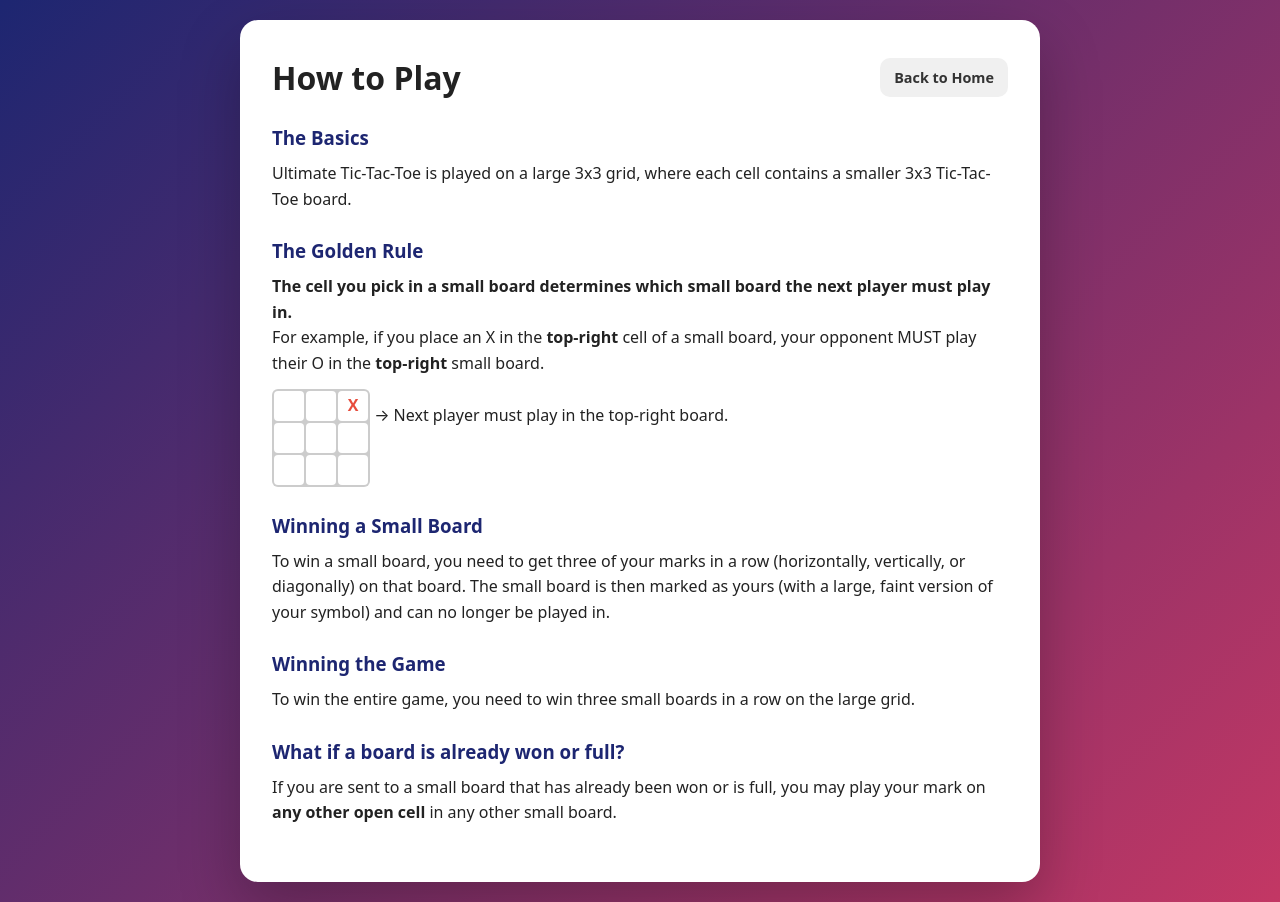
After one commit to zackjaffe07-commits/ultimate-ttt, a Flask app: page /rules in a window 1280 px wide. The commit adds this page. Run offline with Flask 3, Linux system fonts and the light colour scheme.

Commit message:
improved style

```diff
--- a/app.py
+++ b/app.py
@@ -62,6 +62,10 @@ def load_user(user_id):
 @app.route('/')
 def landing():
     return render_template('landing.html')
+
+@app.route('/rules')
+def rules():
+    return render_template('rules.html')
 
 @app.route('/guest')
 def guest_login():
@@ -172,16 +176,13 @@ def join(data):
     players = game_data["players"]
     user_id = current_user.get_id()
 
-    # Find if user is already in the game (reconnecting)
     old_sid = next((s for s, p in players.items() if p.get('user_id') == user_id), None)
 
     if old_sid:
-        # Player is rejoining, update their sid
         if old_sid != sid:
             players[sid] = players.pop(old_sid)
         emit("assign", players[sid]["symbol"])
     else:
-        # New player is joining
         if len(players) < 2:
             symbol = "X" if len(players) == 0 else "O"
             players[sid] = {"symbol": symbol, "user_id": user_id, "username": current_user.username}
@@ -199,7 +200,7 @@ def record_match(game_data, winner_symbol):
     p1 = User.query.get(player_list[0]['user_id'])
     p2 = User.query.get(player_list[1]['user_id'])
 
-    if not p1 or not p2: return # Ensure both players are actual users
+    if not p1 or not p2: return
 
     if winner_symbol == "D":
         match = Match(winner=p1, loser=p2, is_draw=True)
@@ -282,13 +283,6 @@ def disconnect():
     sid = request.sid
     for g in [games, guest_games]:
         for room, game_data in list(g.items()):
-            # Handle player leaving
-            if sid in game_data["players"]:
-                # For simplicity, we can end the game if a player disconnects.
-                # A more advanced implementation could allow reconnection for a short period.
-                pass # The robust join logic now handles reconnection.
-
-            # Handle spectator leaving
             if sid in game_data["spectators"]:
                 game_data["spectators"].remove(sid)
                 leave_room(room)
--- a/templates/game.html
+++ b/templates/game.html
@@ -11,7 +11,7 @@
 
     <div class="top-bar">
         <div>
-            <h2>Room {{ room }}</h2>
+            <h2>Room: {{ room }}</h2>
             <p id="player" class="muted"></p>
         </div>
 
--- a/templates/home.html
+++ b/templates/home.html
@@ -24,7 +24,10 @@
             <p class="error">{{ error }}</p>
         {% endif %}
 
-        <button class="primary" id="create">Create Game</button>
+        <div class="home-actions">
+            <button class="primary" id="create">Create Game</button>
+            <a href="{{ url_for('rules') }}" class="button secondary">How to Play</a>
+        </div>
 
         <div class="divider">or</div>
 
--- /dev/null
+++ b/templates/rules.html
@@ -0,0 +1,65 @@
+<!DOCTYPE html>
+<html lang="en">
+<head>
+    <meta charset="UTF-8">
+    <title>How to Play - Ultimate Tic Tac Toe</title>
+    <link rel="stylesheet" href="{{ url_for('static', filename='css/style.css') }}">
+    <style>
+        .rules-layout { max-width: 800px; margin: 0 auto; }
+        .rules-card { max-width: 100%; text-align: left; }
+        .rule-section { margin-bottom: 24px; }
+        .rule-section h3 { margin-bottom: 8px; color: #1d2671; }
+        .rule-graphic { margin-top: 12px; }
+        .mini-board-demo { display: inline-grid; grid-template-columns: repeat(3, 30px); gap: 2px; background: #ccc; border-radius: 6px; padding: 2px; }
+        .cell-demo { width: 30px; height: 30px; background: #fff; border-radius: 4px; display: flex; justify-content: center; align-items: center; font-weight: bold; }
+        .forced-demo { box-shadow: 0 0 0 3px #ffd700; }
+    </style>
+</head>
+<body class="bg">
+
+<div class="rules-layout">
+    <div class="card rules-card">
+        <div class="profile-header">
+            <h1>How to Play</h1>
+            <a href="{{ url_for('home') }}" class="button secondary small">Back to Home</a>
+        </div>
+
+        <div class="rule-section">
+            <h3>The Basics</h3>
+            <p>Ultimate Tic-Tac-Toe is played on a large 3x3 grid, where each cell contains a smaller 3x3 Tic-Tac-Toe board.</p>
+        </div>
+
+        <div class="rule-section">
+            <h3>The Golden Rule</h3>
+            <p><strong>The cell you pick in a small board determines which small board the next player must play in.</strong></p>
+            <p>For example, if you place an X in the <strong>top-right</strong> cell of a small board, your opponent MUST play their O in the <strong>top-right</strong> small board.</p>
+            <div class="rule-graphic">
+                <div class="mini-board-demo">
+                    <div class="cell-demo"></div><div class="cell-demo"></div><div class="cell-demo" style="color: #e74c3c;">X</div>
+                    <div class="cell-demo"></div><div class="cell-demo"></div><div class="cell-demo"></div>
+                    <div class="cell-demo"></div><div class="cell-demo"></div><div class="cell-demo"></div>
+                </div>
+                <span>&rarr; Next player must play in the top-right board.</span>
+            </div>
+        </div>
+
+        <div class="rule-section">
+            <h3>Winning a Small Board</h3>
+            <p>To win a small board, you need to get three of your marks in a row (horizontally, vertically, or diagonally) on that board. The small board is then marked as yours (with a large, faint version of your symbol) and can no longer be played in.</p>
+        </div>
+
+        <div class="rule-section">
+            <h3>Winning the Game</h3>
+            <p>To win the entire game, you need to win three small boards in a row on the large grid.</p>
+        </div>
+
+        <div class="rule-section">
+            <h3>What if a board is already won or full?</h3>
+            <p>If you are sent to a small board that has already been won or is full, you may play your mark on <strong>any other open cell</strong> in any other small board.</p>
+        </div>
+
+    </div>
+</div>
+
+</body>
+</html>
```
Also changed, not shown: static/css/style.css (+64 -13 lines), static/js/game.js (+10 -3 lines), instance/db.sqlite3.
